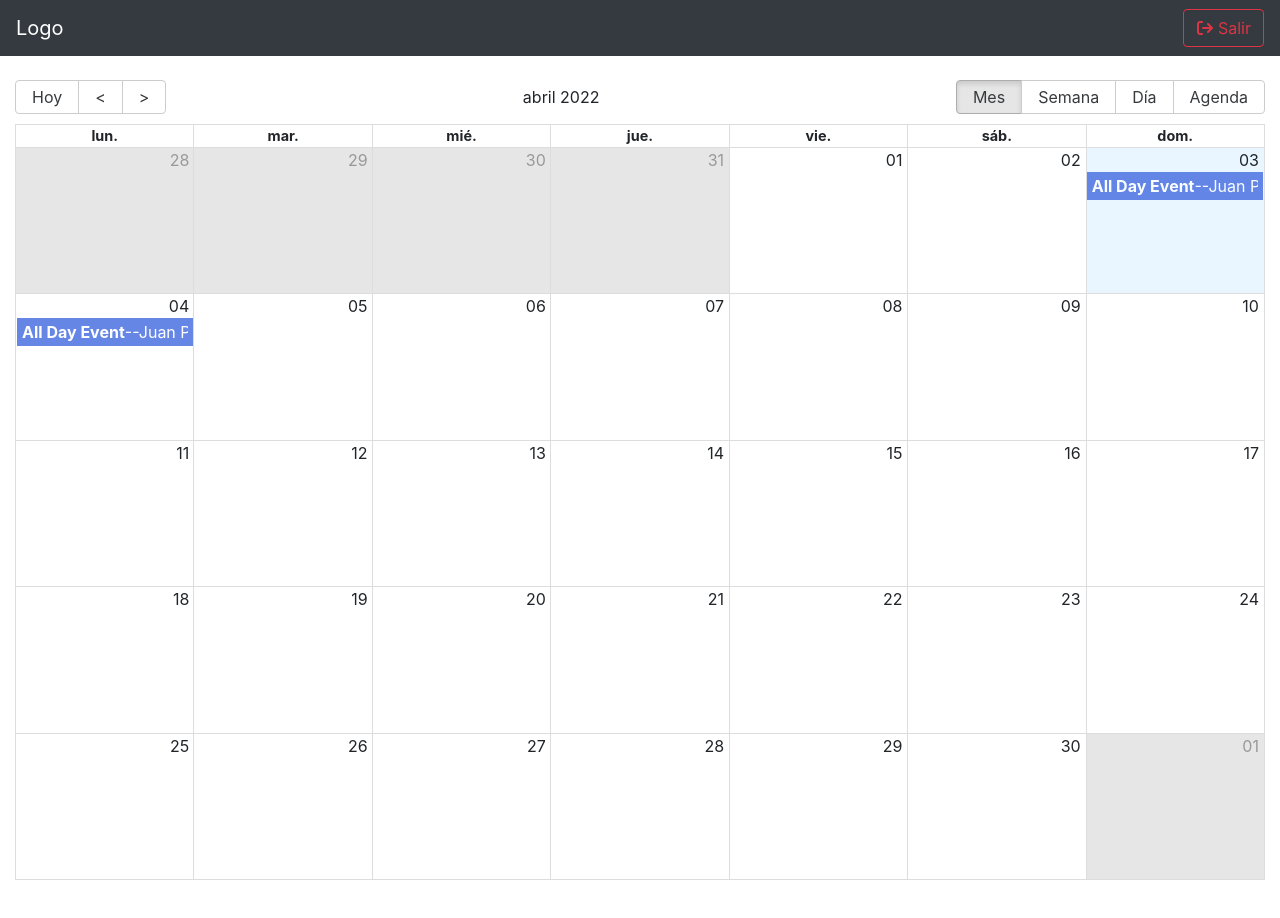
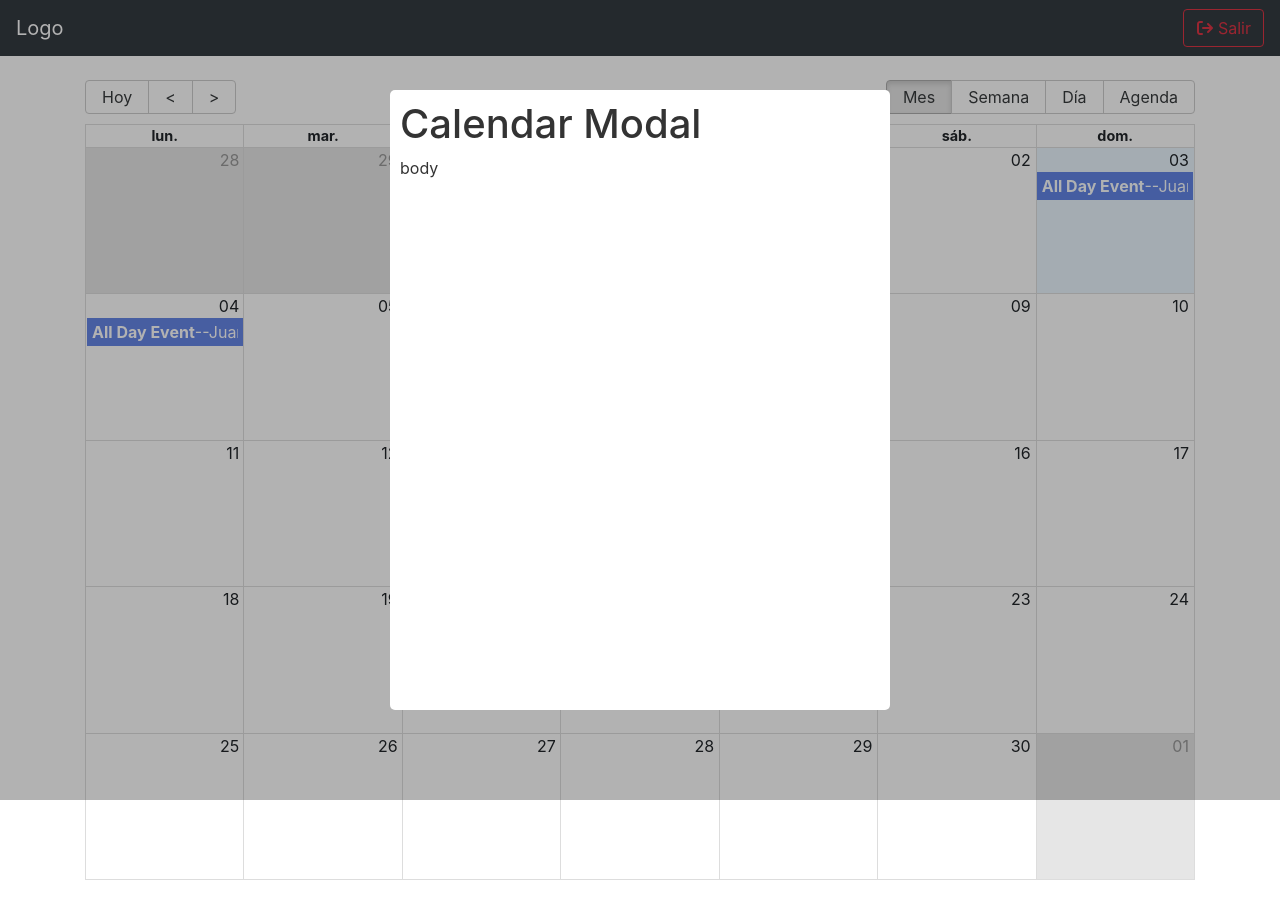
Before and after one commit to EngelReyes23/MERN_Calendar_App, a React (Vite) app: page / in a window 1280 px wide. Shown: the top 918 px of the page. Built offline with nearby package versions, Linux system fonts and the light colour scheme.

Commit message:
configurando modal

```diff
--- a/package.json
+++ b/package.json
@@ -12,6 +12,7 @@
     "react": "^17.0.2",
     "react-big-calendar": "^0.40.0",
     "react-dom": "^17.0.2",
+    "react-modal": "^3.14.4",
     "react-router-dom": "^6.3.0"
   },
   "devDependencies": {
--- /dev/null
+++ b/src/components/calendar/CalendarModal.jsx
@@ -0,0 +1,33 @@
+import { useState } from "react";
+import Modal from "react-modal";
+
+const customStyles = {
+	content: {
+		top: "50%",
+		left: "50%",
+		right: "auto",
+		bottom: "auto",
+		marginRight: "-50%",
+		transform: "translate(-50%, -50%)",
+	},
+};
+Modal.setAppElement("#root");
+
+export const CalendarModal = () => {
+	const [isOpen, setIsOpen] = useState(true);
+
+	return (
+		<Modal
+			isOpen={isOpen}
+			style={customStyles}
+			contentLabel="Example Modal"
+			className="modal"
+			closeTimeoutMS={200}
+			overlayClassName="modal-fondo"
+			onRequestClose={() => setIsOpen(false)}
+		>
+			<h1>Calendar Modal</h1>
+			<p>body</p>
+		</Modal>
+	);
+};
--- a/src/components/calendar/CalendarScreen.jsx
+++ b/src/components/calendar/CalendarScreen.jsx
@@ -7,6 +7,7 @@
 import { messages } from "../../helpers/calendar-messages-es";
 import { Navbar } from "../ui/Navbar";
 import { CalendarEvent } from "./CalendarEvent";
+import { CalendarModal } from "./CalendarModal";
 
 moment.locale("es");
 const localizer = momentLocalizer(moment);
@@ -58,9 +59,9 @@
 	};
 
 	return (
-		<>
+		<div>
 			<Navbar />
-			<div className="container-fluid">
+			<div className="container">
 				<div className="row">
 					<div className="col-md-12 min-vh-100 mb-5">
 						{/* <div className="height-calendar"> */}
@@ -79,6 +80,7 @@
 					</div>
 				</div>
 			</div>
-		</>
+			<CalendarModal />
+		</div>
 	);
 };
--- a/src/components/ui/Navbar.jsx
+++ b/src/components/ui/Navbar.jsx
@@ -2,7 +2,7 @@
 
 export const Navbar = () => {
 	return (
-		<div className={"navbar navbar-dark bg-dark mb-4 sticky-top"}>
+		<div className={"navbar navbar-dark bg-dark mb-4"}>
 			<span className={"navbar-brand"}>Logo</span>
 
 			<button className={"btn btn-outline-danger"}>
--- a/src/styles.css
+++ b/src/styles.css
@@ -8,3 +8,46 @@
 	flex-direction: column;
 	height: 100vh;
 }
+
+/* Modal */
+/* Modal */
+.ReactModalPortal > div {
+	opacity: 0;
+}
+
+.ReactModalPortal .ReactModal__Overlay {
+	align-items: center;
+	display: flex;
+	justify-content: center;
+	transition: opacity 0.2s ease-in-out;
+	z-index: 999;
+}
+
+.modal-fondo {
+	background-color: rgba(0, 0, 0, 0.3);
+	bottom: 0;
+	left: 0;
+	right: 0;
+	top: 0;
+	position: fixed;
+}
+
+.ReactModalPortal .ReactModal__Overlay--after-open {
+	opacity: 1;
+}
+
+.ReactModalPortal .ReactModal__Overlay--before-close {
+	opacity: 0;
+}
+
+.modal {
+	background: white;
+	border-radius: 5px;
+	color: rgb(51, 51, 51);
+	display: inline;
+	max-height: 620px;
+	max-width: 500px;
+	outline: none;
+	padding: 10px;
+	/* margin-top: 2rem; */
+}
```
Also changed, not shown: 1 other file (tests, documents, lock files or other folders).
